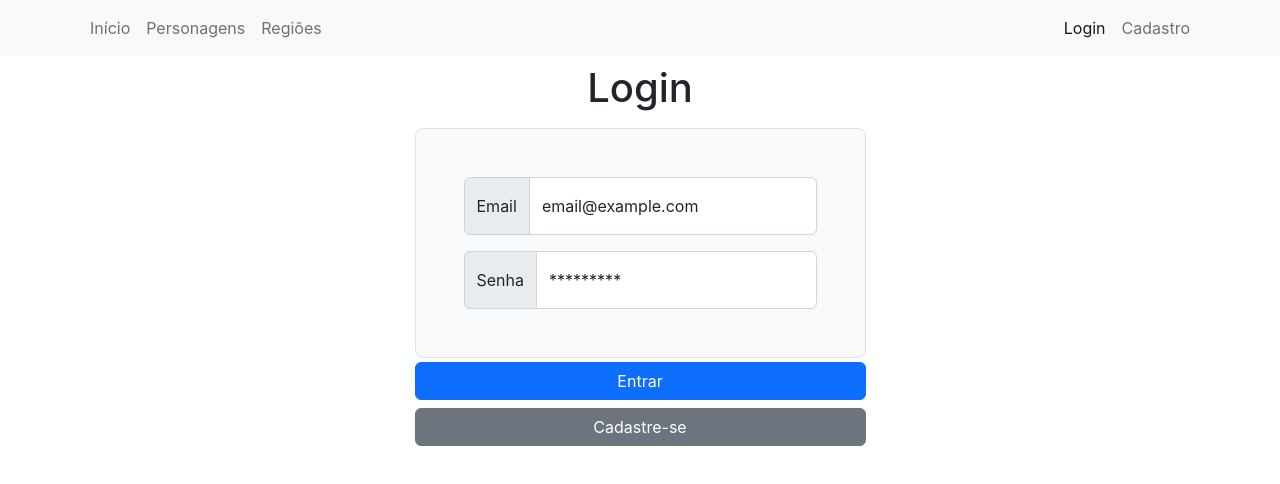
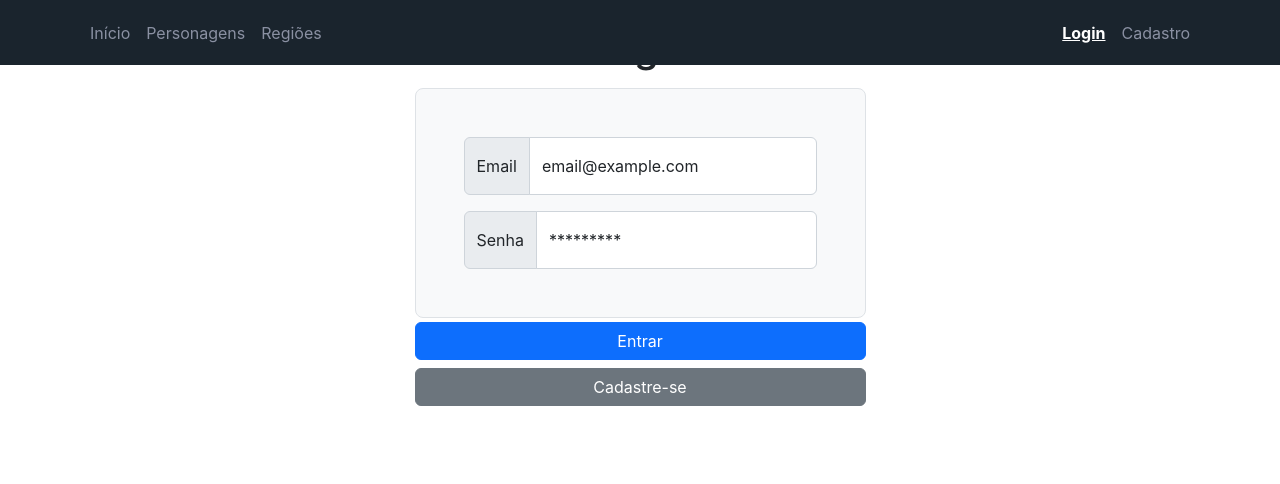
Before and after one commit to xitusz/personal-project-1, a React (Create React App) app in the folder front-end/: page /login in a window 1280 px wide. Shown: the top 484 px of the page. Built offline with nearby package versions, Linux system fonts and the light colour scheme.

Commit message:
style(css): Header

```diff
--- a/front-end/src/App.js
+++ b/front-end/src/App.js
@@ -1,5 +1,6 @@
 import React from "react";
 import Routes from "./routes";
+import "./css/Header.css";
 
 const App = () => {
   return <Routes />;
--- a/front-end/src/components/Header.jsx
+++ b/front-end/src/components/Header.jsx
@@ -16,9 +16,12 @@ const Header = () => {
   };
 
   return (
-    <div style={{ marginTop: "4rem" }}>
-      <nav className="navbar navbar-expand-md navbar-light bg-light fixed-top">
-        <div className="container">
+    <div>
+      <nav
+        id="navbar"
+        className="navbar navbar-expand-md navbar-dark fixed-top"
+      >
+        <div className="container py-2">
           <div className="m-auto">
             <button
               className="navbar-toggler"
@@ -31,24 +34,28 @@ const Header = () => {
           <div
             className={`collapse navbar-collapse ${collapsed ? "" : "show"}`}
           >
-            <ul className="navbar-nav me-auto mb-2 mb-lg-0">
-              <li className="nav-item">
-                <NavLink className="nav-link" activeclassname="active" to="/">
+            <ul className="navbar-nav me-auto">
+              <li className="d-flex align-items-center nav-item">
+                <NavLink
+                  className="nav-link p-0 mx-2"
+                  activeclassname="active"
+                  to="/"
+                >
                   Início
                 </NavLink>
               </li>
-              <li className="nav-item">
+              <li className="d-flex align-items-center nav-item">
                 <NavLink
-                  className="nav-link"
+                  className="nav-link p-0 mx-2"
                   activeclassname="active"
                   to="/character"
                 >
                   Personagens
                 </NavLink>
               </li>
-              <li className="nav-item">
+              <li className="d-flex align-items-center nav-item">
                 <NavLink
-                  className="nav-link"
+                  className="nav-link p-0 mx-2"
                   activeclassname="active"
                   to="/region"
                 >
@@ -56,22 +63,23 @@ const Header = () => {
                 </NavLink>
               </li>
             </ul>
+            <hr className="hr-header" />
             {getItemFromLocalStorage("user") ? (
               <ul className="navbar-nav">
-                <li className="nav-item">
+                <li className="d-flex align-items-center nav-item">
                   <NavLink
-                    className="nav-link"
+                    className="nav-link p-0 mx-2"
                     activeclassname="active"
                     to="/profile"
                   >
                     Perfil
                   </NavLink>
                 </li>
-                <li className="nav-item">
+                <li className="d-flex align-items-center nav-item">
                   <Link
+                    className="nav-link p-0 mx-2"
+                    onClick={handleExiting}
                     to="/login"
-                    onClick={handleExiting}
-                    className="nav-link"
                   >
                     Sair
                   </Link>
@@ -79,18 +87,18 @@ const Header = () => {
               </ul>
             ) : (
               <ul className="navbar-nav">
-                <li className="nav-item">
+                <li className="d-flex align-items-center nav-item">
                   <NavLink
-                    className="nav-link"
+                    className="nav-link p-0 mx-2"
                     activeclassname="active"
                     to="/login"
                   >
                     Login
                   </NavLink>
                 </li>
-                <li className="nav-item">
+                <li className="d-flex align-items-center nav-item">
                   <NavLink
-                    className="nav-link"
+                    className="nav-link p-0 mx-2"
                     activeclassname="active"
                     to="/register"
                   >
--- /dev/null
+++ b/front-end/src/css/Header.css
@@ -0,0 +1,22 @@
+#navbar {
+  background-color: #1A242D;
+}
+
+.nav-link {
+  color: #8A90A2;
+}
+
+.nav-link:hover {
+  color: white;
+}
+
+.active {
+  color: white;
+  font-weight: bold;
+  text-decoration: underline;
+}
+
+.hr-header {
+  background-color: white;
+  color: white;
+}
```
